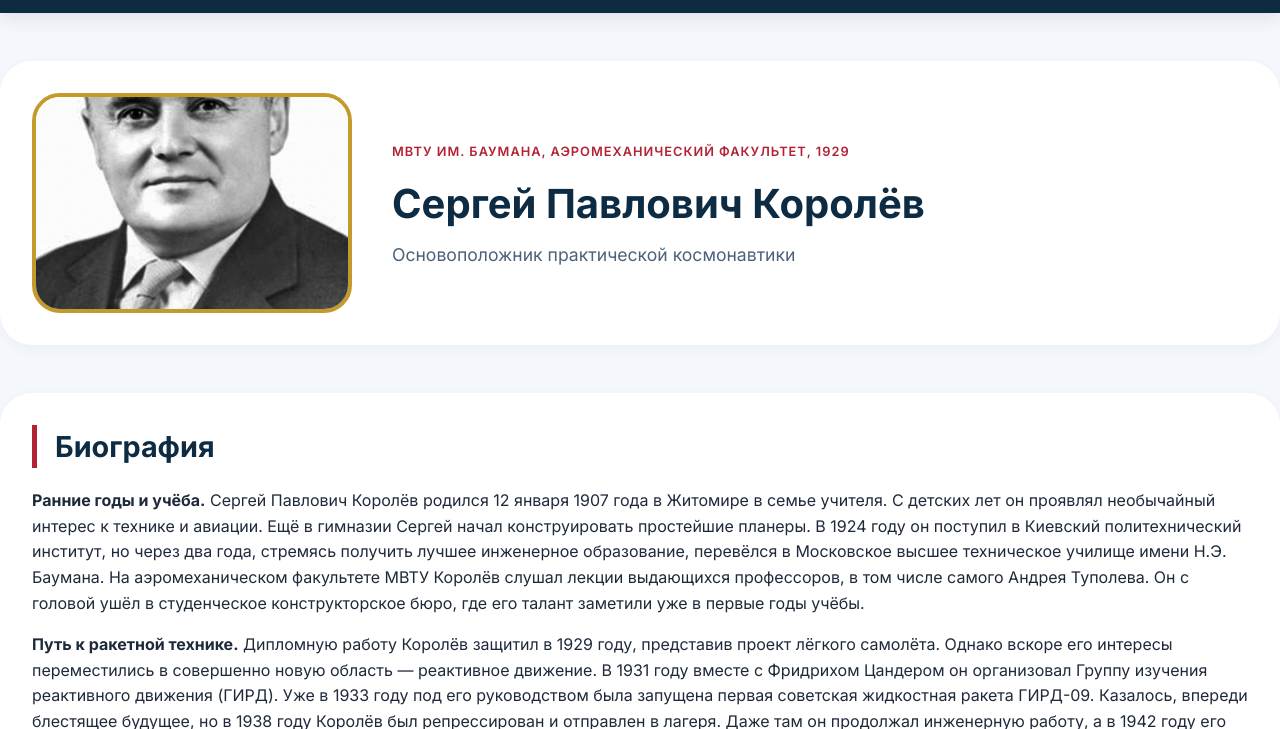
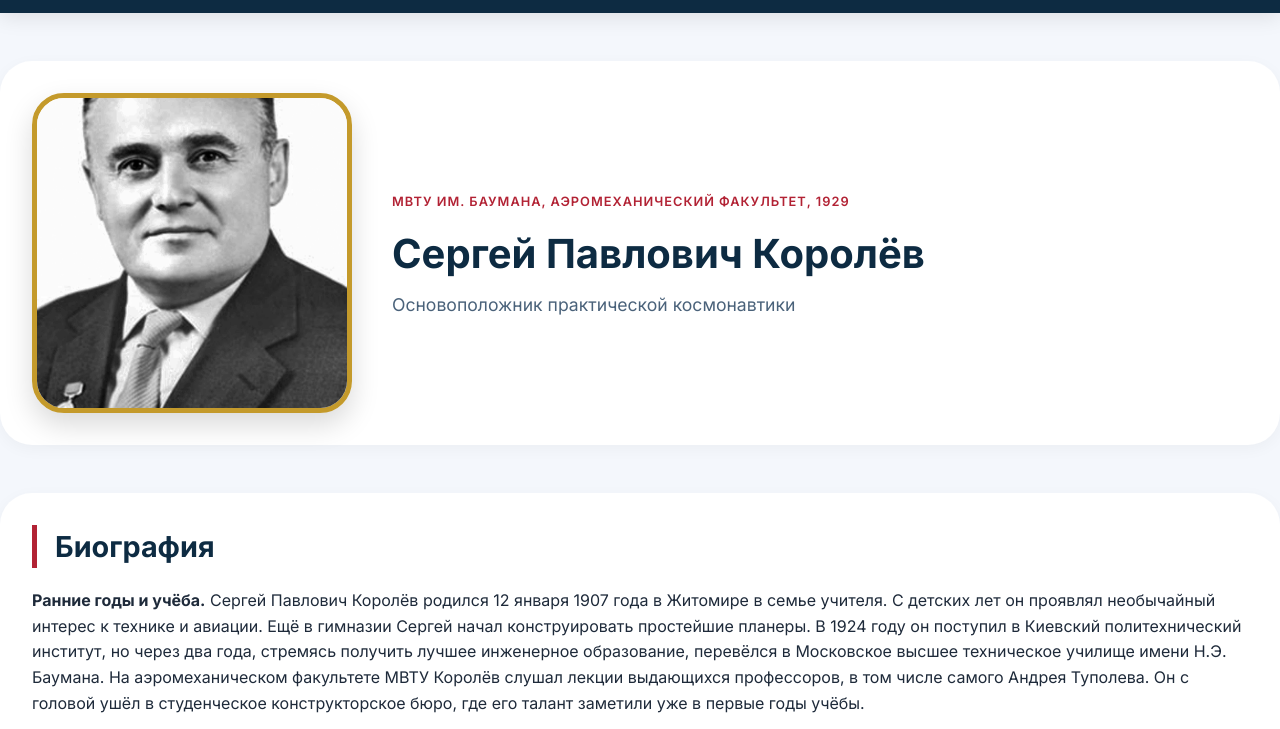
Before and after one commit to historyRK2/sizov, a plain HTML site: page index.html in a window 1280 px wide. Both pictures are taken after a click on the link "С.П. Королёв". Shown: the part 59-788 px from the top of the page. Drawn offline with Linux system fonts and the light colour scheme.

Commit message:
Update style.css

```diff
--- a/style.css
+++ b/style.css
@@ -249,10 +249,11 @@ body {
 
 .graduate-portrait {
     flex: 0 0 320px;
-    height: 220px;
-    border-radius: 28px;
+    height: 320px;
+    border-radius: 32px;
     overflow: hidden;
-    border: 4px solid var(--bauman-accent-gold);
+    border: 5px solid var(--bauman-accent-gold);
+    box-shadow: 0 12px 28px rgba(0, 0, 0, 0.15);
 }
 
 .graduate-portrait img {
```
